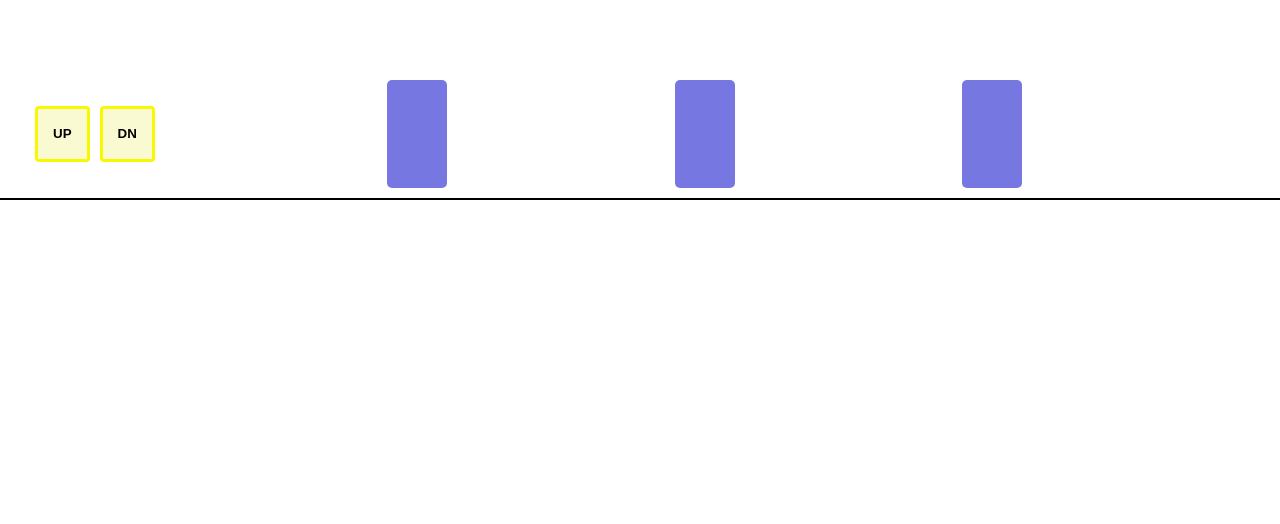
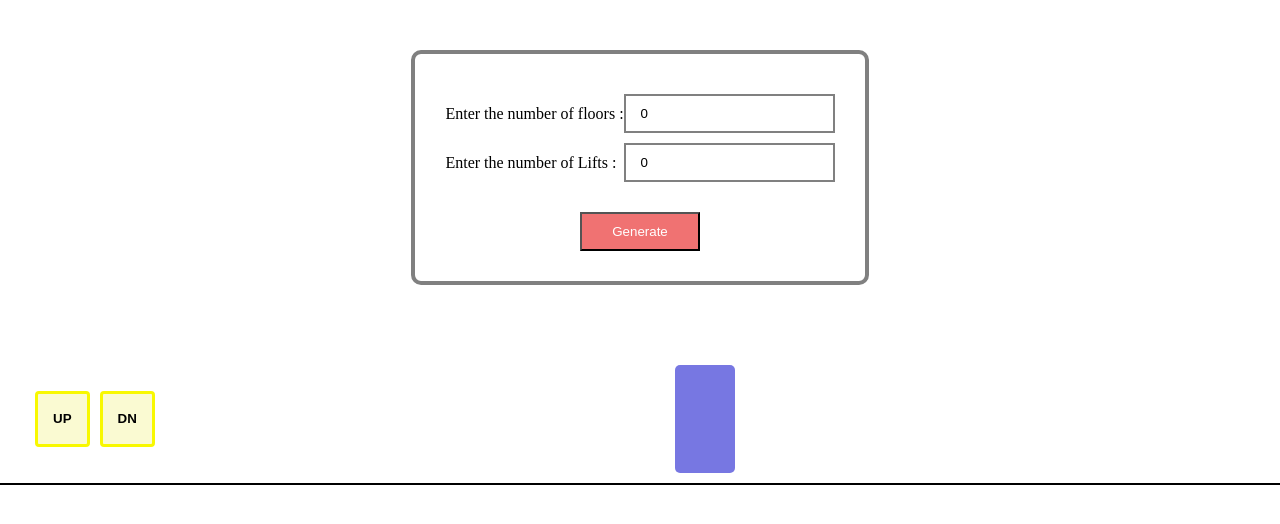
Before and after one commit to mdansarijaved/Lift-simulation-RDS, a plain HTML site: page src/index.html in a window 1280 px wide. Drawn offline with Linux system fonts and the light colour scheme.

Commit message:
not working why

```diff
--- a/src/CSS/styles.css
+++ b/src/CSS/styles.css
@@ -5,7 +5,15 @@
     padding: 0;
     box-sizing: border-box;
 }
+.floor-div{
+    display: flex;
+    justify-content: space-between;
+    align-items: center;
+    margin: 10px;
+}
+input{
 
+}
 .buttons{
     display: inline-block;
     line-height: 1.5;
@@ -18,8 +26,11 @@
     padding: 15px;
     border-radius: 0.25rem;
 }
-
-
+.Floor-input,.Lift-Input{
+    padding-inline: 15px;
+    padding-block: 10px;
+    border: 2px solid gray;
+}
 
 .header{
     background-color: gray;
@@ -35,14 +46,28 @@
     display: flex;
     justify-content: center;
     align-items: center;
+    margin-block: 50px;
+
 }
-
+.container-2{
+    padding-block: 30px;
+    padding-inline: 20px;
+    border: 4px solid gray;
+    border-radius: 10px;
+}
 .btn-generate{
     color: white;
-    background: rgb(45, 44, 44);
+    background: rgb(240, 114, 114);
     margin-top: 20px;
+    padding-inline:30px ;
+    padding-block: 10px;
 }
+.btn-div{
+    display: flex;
+    justify-content: center;
+    align-items: center;
 
+}
 .floor{
     display: flex;
     align-items: center;
--- a/src/index.html
+++ b/src/index.html
@@ -1,36 +1,59 @@
 <!DOCTYPE html>
 <html lang="en">
   <head>
-    <meta charset="UTF-8">
-    <meta http-equiv="X-UA-Compatible" content="IE=edge">
-    <meta name="viewport" content="width=device-width, initial-scale=1.0">
+    <meta charset="UTF-8" />
+    <meta name="viewport" content="width=device-width, initial-scale=1.0" />
     <title>Lift Simulation</title>
-    <link rel="stylesheet" href="CSS/styles.css">
+    <link rel="stylesheet" href="CSS/styles.css" />
   </head>
   <body>
     <div>
+      <div class="container">
+        <div class="container-2">
+          <form action="">
+            <div class="floor-div">
+              <label for="Floor-input">Enter the number of floors :</label>
+              <input
+                type="number"
+                name="Floor-input"
+                id="Floor-input"
+                min="0"
+                value="0"
+                class="Floor-input"
+                required
+              />
+            </div>
+            <div class="floor-div">
+              <label for="Lift-Input">Enter the number of Lifts :</label>
+              <input
+                type="number"
+                name="Lift-Input"
+                id="Lift-Input"
+                min="0"
+                value="0"
+                class="Lift-Input"
+                required
+              />
+            </div>
+            <div class="btn-div">
+              <button onclick="Consoling()" class="btn-generate">Generate</button>
+            </div>
+          </form>
+        </div>
+      </div>
       <div class="floor">
         <div class="lift-buttons">
-                <button class="buttons">
-                    UP
-                </button>
-                <button class="buttons">
-                    DN
-                </button>
+          <button class="buttons">UP</button>
+          <button class="buttons">DN</button>
         </div>
 
         <div class="lifts">
             <div class="lift">
 
             </div>
-                <div class="lift">
-
-                </div>
-                <div class="lift">
-
         </div>
       </div>
     </div>
-    </div>
+    <script src="js/index.js"></script>
   </body>
 </html>
--- a/src/js/index.js
+++ b/src/js/index.js
@@ -0,0 +1,17 @@
+const myButton = document.querySelector(".btn-generate");
+myButton.Onclick = () => {
+  createDivs();
+};
+
+function createDivs() {
+  var numDivs = parseInt(document.getElementById("Lift-Input").value);
+
+  var container = document.getElementById("lifts");
+  container.innerHTML = "";
+
+  for (var i = 0; i < numDivs; i++) {
+    var div = document.createElement("div");
+    div.className = "lift";
+    container.appendChild(div);
+  }
+}
```
Lines whose indentation alone changed are shown as unchanged.
